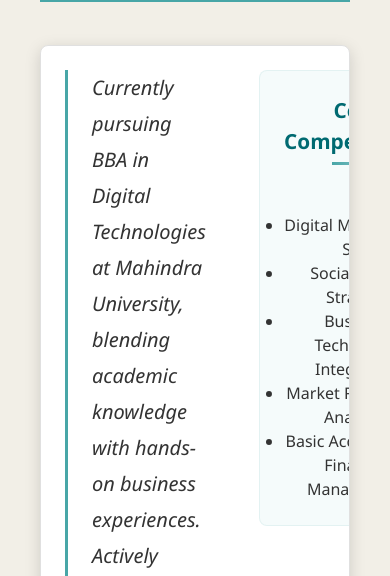
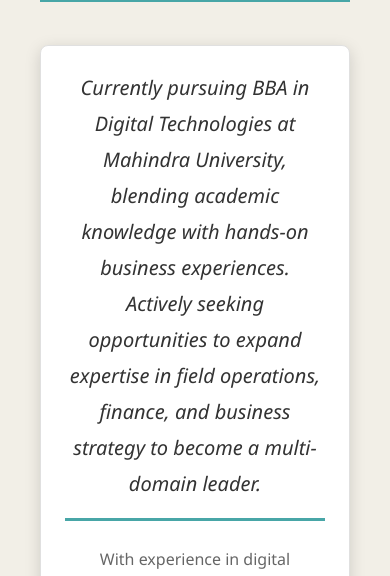
Before and after one commit to Vaninath-09/sri-vaninath, a React (Vite) app: page /#/ in a window 390 px wide. Shown: the part 1360-1936 px from the top of the page. Built offline with nearby package versions, Linux system fonts and the light colour scheme.

Commit message:
Make about section mobile-responsive with new styles

```diff
--- a/src/App.css
+++ b/src/App.css
@@ -1975,3 +1975,44 @@ button:active {
     background: linear-gradient(135deg, rgba(18, 18, 18, 0.95), rgba(45, 45, 45, 0.8));
   }
 }
+
+/* Add these styles to make the about section mobile-responsive */
+.about-grid.mobile-friendly {
+  display: flex;
+  flex-direction: column;
+  gap: 2rem;
+}
+
+@media (min-width: 768px) {
+  .about-grid.mobile-friendly {
+    display: grid;
+    grid-template-columns: 3fr 2fr;
+    gap: 3rem;
+    align-items: start;
+  }
+}
+
+/* Adjust about section text alignment on mobile */
+@media (max-width: 767px) {
+  .about-text {
+    text-align: center;
+  }
+
+  .about-intro {
+    border-left: none;
+    border-bottom: 3px solid var(--primary-accent);
+    padding: 0 0 1rem 0;
+    margin-bottom: 1.5rem;
+  }
+
+  .about-skills {
+    margin-top: 1.5rem;
+    padding: 1.5rem;
+  }
+
+  .skill-list {
+    padding: 0;
+    margin: 0 auto;
+    max-width: 80%;
+  }
+}
--- a/src/components/Home.jsx
+++ b/src/components/Home.jsx
@@ -49,7 +49,7 @@ function Home() {
         <AnimatedElement animation="slide-in">
           <section className="about-section">
             <div className="card about-card">
-              <div className="about-grid">
+              <div className="about-grid mobile-friendly">
                 <div className="about-text">
                   <p className="about-intro">
                     Currently pursuing BBA in Digital Technologies at Mahindra University, blending academic knowledge with hands-on business experiences.
```
